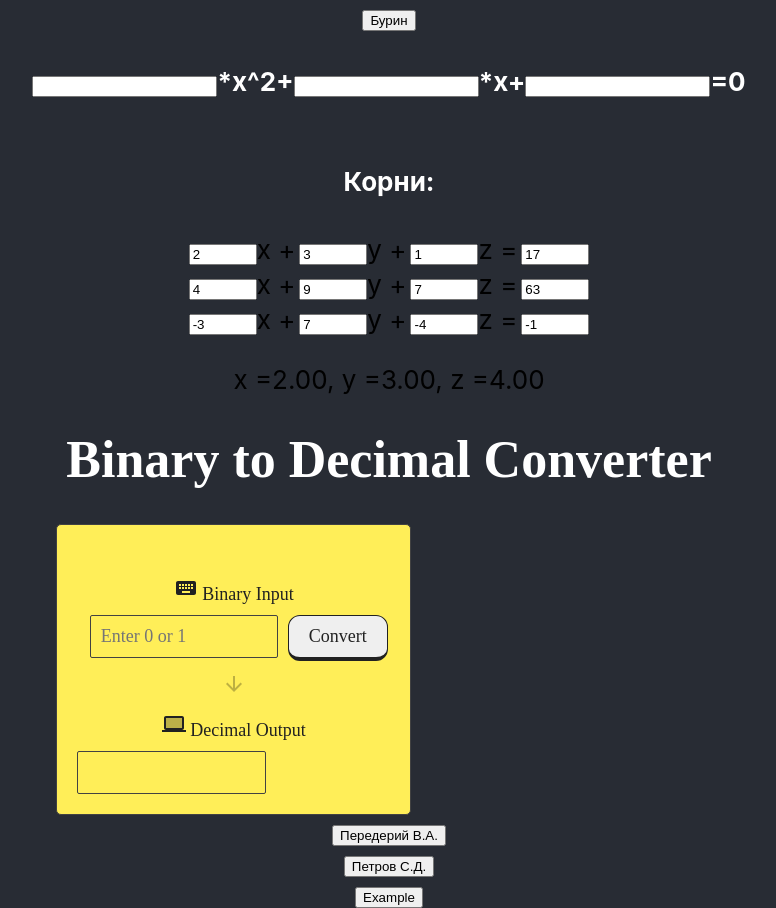
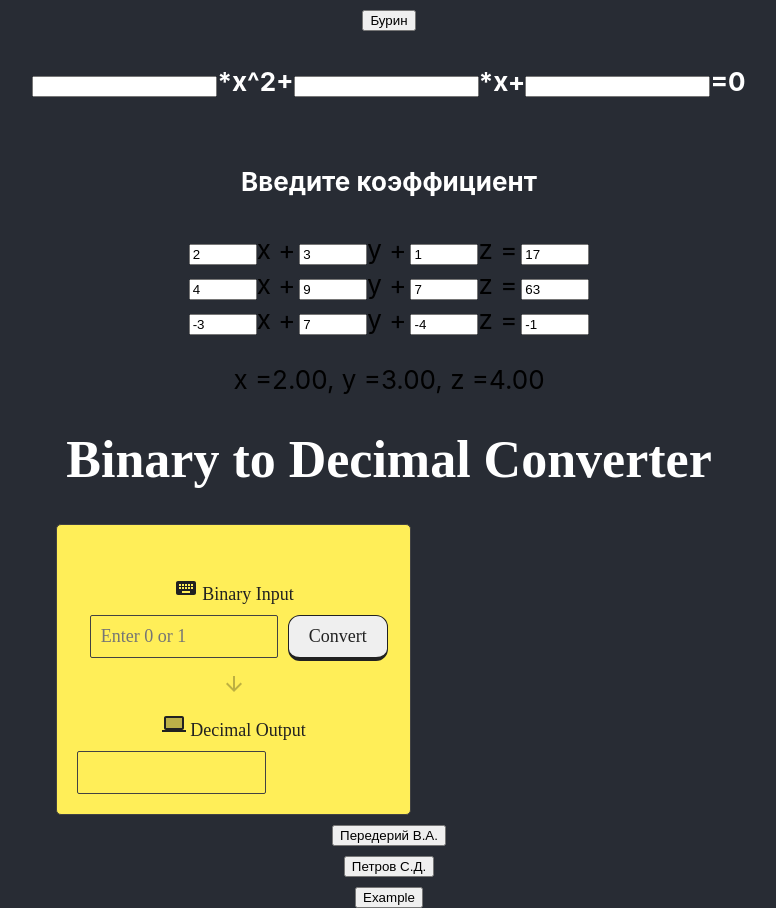
Before and after one commit to ivbo-05-18/mirea_course, a React (Create React App) app: page / in a window 1280 px wide. Both pictures are taken after a click on the button "Бурин". Shown: the whole page, without its empty margins (251-1027 px from the left). Built offline with nearby package versions, Linux system fonts and the light colour scheme.

Commit message:
fixed all -_-

```diff
--- a/src/components/BurinIS/GithubModule/konvertilo-master/src/app/app.js
+++ b/src/components/BurinIS/GithubModule/konvertilo-master/src/app/app.js
@@ -13,7 +13,6 @@ function App() {
   return (
     <Container>
       <BinaryMode></BinaryMode>
-      {/*<DecimalMode></DecimalMode>*/}
     </Container>
   )
 }
--- a/src/components/BurinIS/Solver.js
+++ b/src/components/BurinIS/Solver.js
@@ -13,39 +13,35 @@ class Solver extends React.Component {
       b: '',
       c: '',
     };
-    this.find = this.find.bind(this);
+
     this.setCoefficient = this.setCoefficient.bind(this);
-     }
-
-  find() {
-    this.setState(
-      (state) => ({
-        solve: calculate(state.a, state.b, state.c),
-      }),
-    );
   }
 
   setCoefficient(event, coefficient) {
     this.setState({ [coefficient]: event.target.value });
-    this.find();
   }
 
   render() {
-    const { solve } = this.state;
     const { a } = this.state;
     const { b } = this.state;
     const { c } = this.state;
+    let answer = '';
+    let solve = {};
+    solve = calculate(a, b, c);
+    if (solve.flag === 0) { answer = 'Нет действительных корней'; }
+    if (solve.flag === 1) { answer = `x1=${solve.x1};x2=${solve.x2}`; }
+    if (solve.flag === 2) { answer = `x1= ${solve.x1}`; }
+    if (solve.flag === 3) { answer = 'Введите коэффициент'; }
     return (
       <div className="input" style={STYLE}>
-        <input type="number" id="a" onChange={e => this.setCoefficient(e, 'a')} value={a} />
+        <input type="number" id="a" onChange={(e) => this.setCoefficient(e, 'a')} value={a} />
         <h4 style={STYLE}> *x^2+ </h4>
-        <input type="number" id="b" onChange={e => this.setCoefficient(e, 'b')} value={b} />
+        <input type="number" id="b" onChange={(e) => this.setCoefficient(e, 'b')} value={b} />
         <h4 style={STYLE}> *x+ </h4>
-        <input type="number" id="c" onChange={e => this.setCoefficient(e, 'c')} value={c} />
+        <input type="number" id="c" onChange={(e) => this.setCoefficient(e, 'c')} value={c} />
         <h4 style={STYLE}> =0 </h4>
         <div id="solve" className="solve">
-          <h4>Корни: </h4>
-          {solve}
+          <h4>{answer}</h4>
         </div>
       </div>
     );
--- a/src/components/BurinIS/calculate.js
+++ b/src/components/BurinIS/calculate.js
@@ -1,15 +1,33 @@
 function calculate(a, b, c) {
+  let answer = {};
   if ((a === '0' || a === '') && (b === '0' || b === '')) {
-    return ('Введите коэффициент');
-  } if (a === '0' || a === '') {
-    return (`x1=${-c / b}`);
+    answer = {
+      flag: 3,
+    };
+    return answer;
+  }
+  if (a === '0' || a === '') {
+    const x1 = -c / b;
+    answer = {
+      x1,
+      flag: 2,
+    };
+    return answer;
   }
   const D = b * b - 4 * a * c;
-  if (D < 0) {
-    return ('Нет действительных корней');
-  } if (D === 0) {
-    return (`x1=x2=${-b / (2 * a)}`);
+  if (D >= 0) {
+    const x1 = (-b + Math.sqrt(D)) / (2 * a);
+    const x2 = (-b - Math.sqrt(D)) / (2 * a);
+    answer = {
+      flag: 1,
+      x1,
+      x2,
+    };
+  } else {
+    answer = {
+      flag: 0,
+    };
   }
-  return (`x1=${(-b + Math.sqrt(D)) / (2 * a)};x2=${(-b - Math.sqrt(D)) / (2 * a)}`);
+  return answer;
 }
 export default calculate;
```
Also changed, not shown: 2 other files (tests, documents, lock files or other folders).
